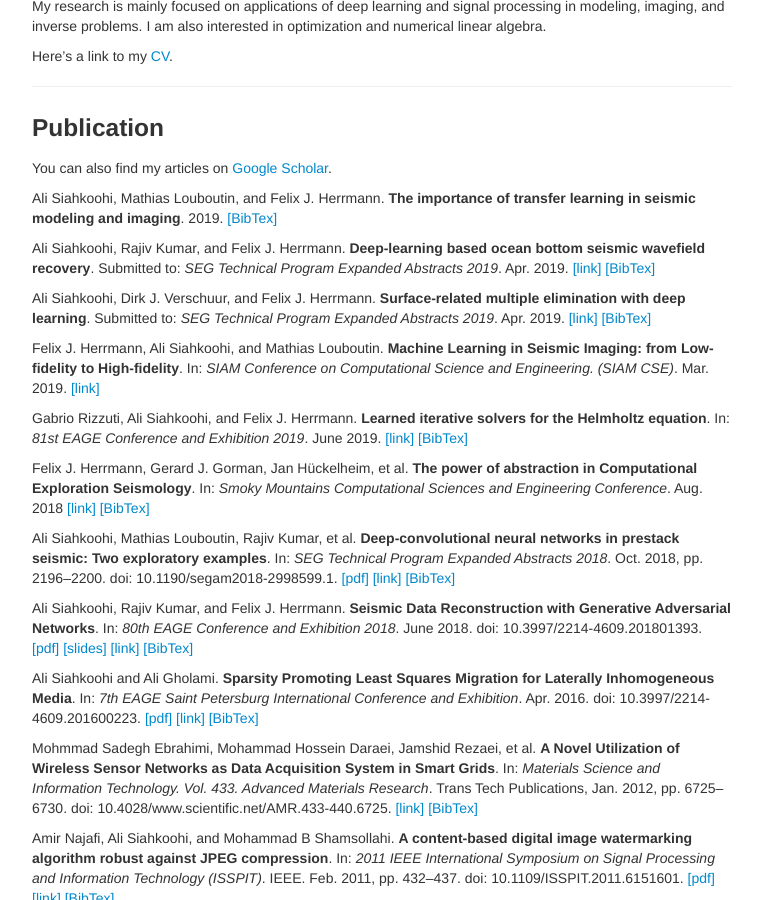
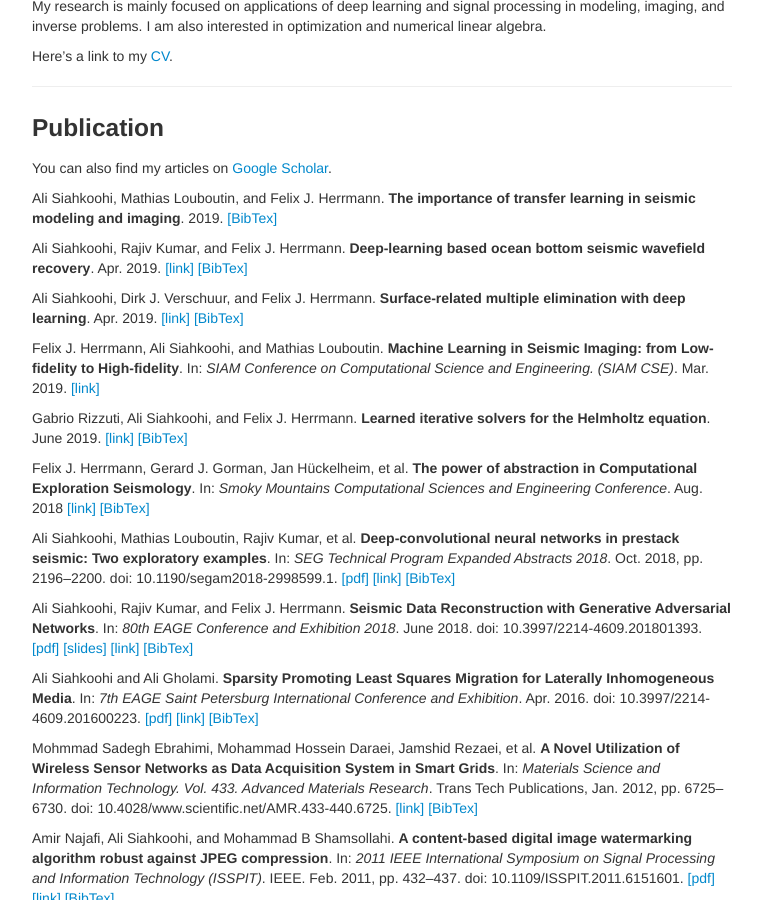
Before and after one commit to nanjekyejoannah/cs.unb.ca-jnanjeky, a Jekyll site: the page built from index.md, in a window 1280 px wide and 900 px high, scrolled down 540 px. Shown: the whole window, without its empty margins (258-1019 px from the left). Built offline with Jekyll 4.4.1, drawn with Linux system fonts in a browser that asks for light colours.

Commit message:
preprint

```diff
--- a/files/rizzuti2019EAGElis.bib
+++ b/files/rizzuti2019EAGElis.bib
@@ -1,8 +1,8 @@
-@conference{rizzuti2019EAGElis,
+@unpublished{rizzuti2019EAGElis,
     title = {Learned iterative solvers for the Helmholtz equation},
     year = {2019},
   	month={6},
-    booktitle={81st EAGE Conference and Exhibition 2019},
+    % booktitle={81st EAGE Conference and Exhibition 2019},
     abstract = {We propose a {\textquoteleft}learned{\textquoteright} iterative solver for the Helmholtz equation, by combining traditional Krylov-based solvers with machine learning. The method is, in principle, able to circumvent the shortcomings of classical iterative solvers, and has clear advantages over purely data-driven ap- proaches. We demonstrate the effectiveness of this approach under a 1.5-D assumption, when ade- quate a priori information about the velocity distribution is known.},
     keywords = {Helmholtz, Iterative, machine learning, private},
     author = {Rizzuti, Gabrio and Siahkoohi, Ali and Herrmann, Felix J.}
--- a/files/siahkoohi2019dlwr.bib
+++ b/files/siahkoohi2019dlwr.bib
@@ -1,7 +1,7 @@
-@conference{siahkoohi2019dlwr,
+@unpublished{siahkoohi2019dlwr,
   author = {Ali Siahkoohi and Rajiv Kumar and Felix J. Herrmann},
   title = {{Deep-learning based ocean bottom seismic wavefield recovery}},
-  booktitle = {SEG Technical Program Expanded Abstracts 2019},
+  % booktitle = {SEG Technical Program Expanded Abstracts 2019},
   year = {2019},
   month = {04},
 }
--- a/files/siahkoohi2019srmedl.bib
+++ b/files/siahkoohi2019srmedl.bib
@@ -1,7 +1,7 @@
-@conference{siahkoohi2019srmedl,
+@unpublished{siahkoohi2019srmedl,
   author = {Ali Siahkoohi and Dirk J. Verschuur and Felix J. Herrmann},
   title = {{Surface-related multiple elimination with deep learning}},
-  booktitle = {SEG Technical Program Expanded Abstracts 2019},
+  % booktitle = {SEG Technical Program Expanded Abstracts 2019},
   year = {2019},
   month = {04},
 }
--- a/index.md
+++ b/index.md
@@ -37,14 +37,13 @@ You can also find my articles on [Google Scholar](https://scholar.google.com/cit
 
 Ali Siahkoohi, Mathias Louboutin, and Felix J. Herrmann. **The importance of transfer learning in seismic modeling and imaging**. 2019. [[BibTex]](https://alisiahkoohi.github.io/files/siahkoohi2019transfer.bib)
 
-Ali Siahkoohi, Rajiv Kumar, and Felix J. Herrmann. **Deep-learning based ocean bottom seismic wavefield recovery**. Submitted to: _SEG Technical Program Expanded Abstracts 2019_. Apr. 2019. [[link]](https://www.slim.eos.ubc.ca/content/deep-learning-based-ocean-bottom-seismic-wavefield-recovery) [[BibTex]](https://alisiahkoohi.github.io/files/siahkoohi2019dlwr.bib)
+Ali Siahkoohi, Rajiv Kumar, and Felix J. Herrmann. **Deep-learning based ocean bottom seismic wavefield recovery**. Apr. 2019. [[link]](https://www.slim.eos.ubc.ca/content/deep-learning-based-ocean-bottom-seismic-wavefield-recovery) [[BibTex]](https://alisiahkoohi.github.io/files/siahkoohi2019dlwr.bib)
 
-Ali Siahkoohi, Dirk J. Verschuur, and Felix J. Herrmann. **Surface-related multiple elimination with deep learning**. Submitted to: _SEG Technical Program Expanded Abstracts 2019_. Apr. 2019. [[link]](https://www.slim.eos.ubc.ca/content/surface-related-multiple-elimination-deep-learning) [[BibTex]](https://alisiahkoohi.github.io/files/siahkoohi2019srmedl.bib)
+Ali Siahkoohi, Dirk J. Verschuur, and Felix J. Herrmann. **Surface-related multiple elimination with deep learning**. Apr. 2019. [[link]](https://www.slim.eos.ubc.ca/content/surface-related-multiple-elimination-deep-learning) [[BibTex]](https://alisiahkoohi.github.io/files/siahkoohi2019srmedl.bib)
 
 Felix J. Herrmann, Ali Siahkoohi, and Mathias Louboutin. **Machine Learning in Seismic Imaging: from Low-fidelity to High-fidelity**. In: _SIAM Conference on Computational Science and Engineering. (SIAM CSE)_. Mar. 2019. [[link]](http://meetings.siam.org/sess/dsp_talk.cfm?p=95707)
 
-Gabrio Rizzuti, Ali Siahkoohi, and Felix J. Herrmann. **Learned iterative solvers for the Helmholtz equation**. In: _81st
-EAGE Conference and Exhibition 2019_. June 2019. [[link]](https://www.slim.eos.ubc.ca/content/learned-iterative-solvers-helmholtz-equation) [[BibTex]](https://alisiahkoohi.github.io/files/rizzuti2019EAGElis.bib)
+Gabrio Rizzuti, Ali Siahkoohi, and Felix J. Herrmann. **Learned iterative solvers for the Helmholtz equation**. June 2019. [[link]](https://www.slim.eos.ubc.ca/content/learned-iterative-solvers-helmholtz-equation) [[BibTex]](https://alisiahkoohi.github.io/files/rizzuti2019EAGElis.bib)
 
 Felix J. Herrmann, Gerard J. Gorman, Jan Hückelheim, et al. **The power of abstraction in Computational Exploration Seismology**. In: _Smoky Mountains Computational Sciences and Engineering Conference_. Aug. 2018 [[link]](https://www.slim.eos.ubc.ca/content/power-abstraction-computational-exploration-seismology) [[BibTex]](https://alisiahkoohi.github.io/files/PowerAbstraction.bib)
 
```
Also changed, not shown: 1 other file.
